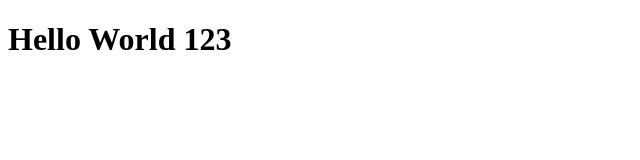
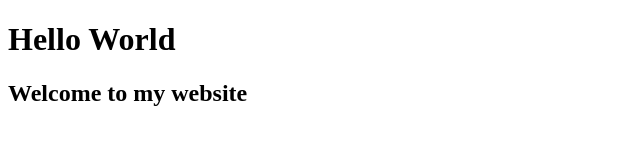
Before and after one commit to PanithanNanti/Panithan, a plain HTML site: page index.html in a window 1280 px wide. Shown: the whole page, without its empty margins (0-640 px from the left). Drawn offline with Linux system fonts and the light colour scheme.

Commit message:
Add welcome message
เพิ่มประโยคต้อนรับ

```diff
--- a/index.html
+++ b/index.html
@@ -4,6 +4,7 @@
         <title>Test for GITHUB MINI Course</title>
     </head>
     <body>
-        <h1>Hello World 123</h1>
+        <h1>Hello World </h1>
+        <h2>Welcome to my website</h2>
     </body>
 </html>
```
